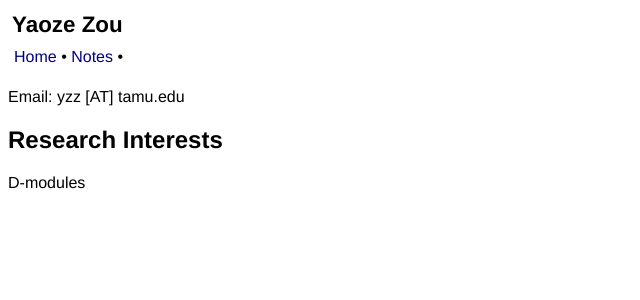
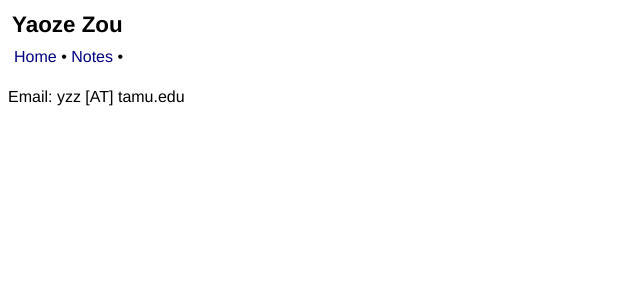
Before and after one commit to yzzou/yzzou.github.io, a Jekyll site: the page built from index.md, in a window 1280 px wide. Shown: the top 300 px of the page, without its empty margins (0-640 px from the left). Built offline with Jekyll 4.4.1, drawn with Linux system fonts in a browser that asks for light colours.

Commit message:
deleted research interests

```diff
--- a/index.md
+++ b/index.md
@@ -4,7 +4,3 @@ title: Home
 ---
 
 Email: yzz [AT] tamu.edu
-
-## Research Interests
-
-D-modules
```
